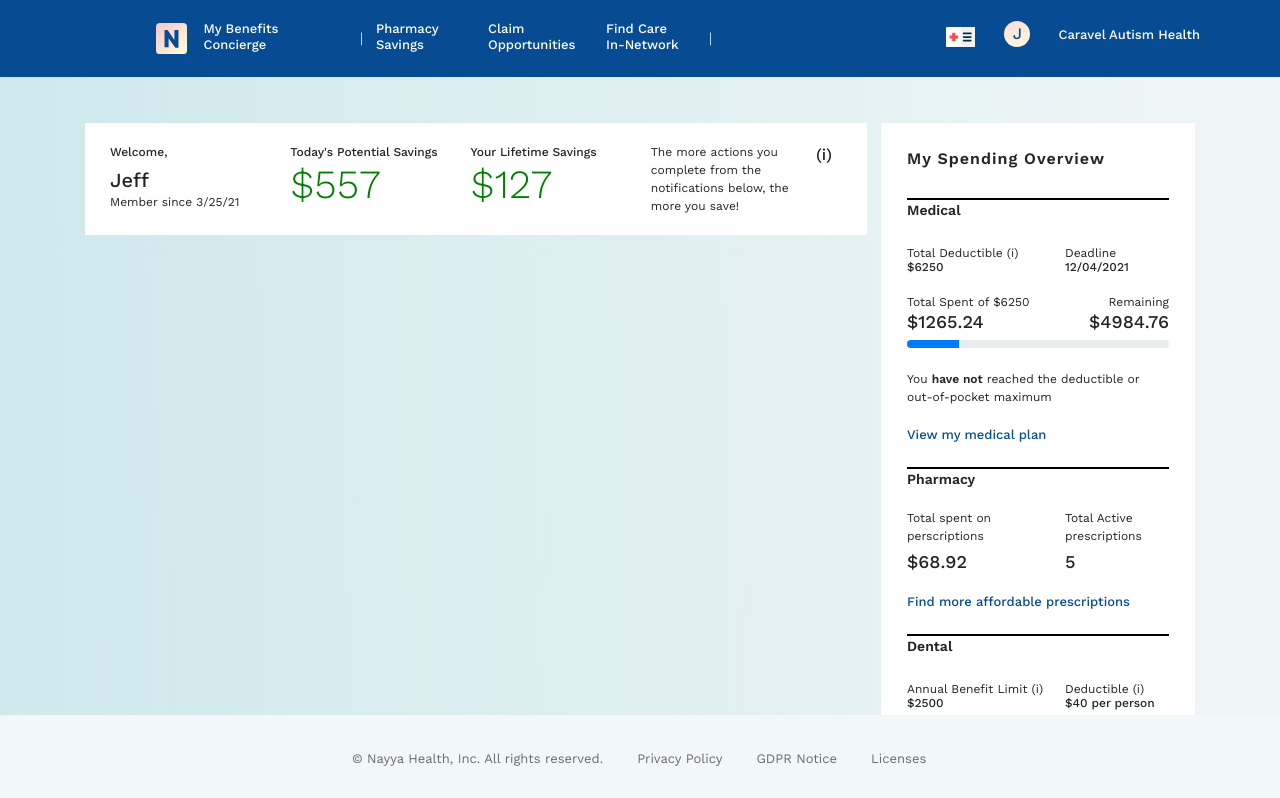
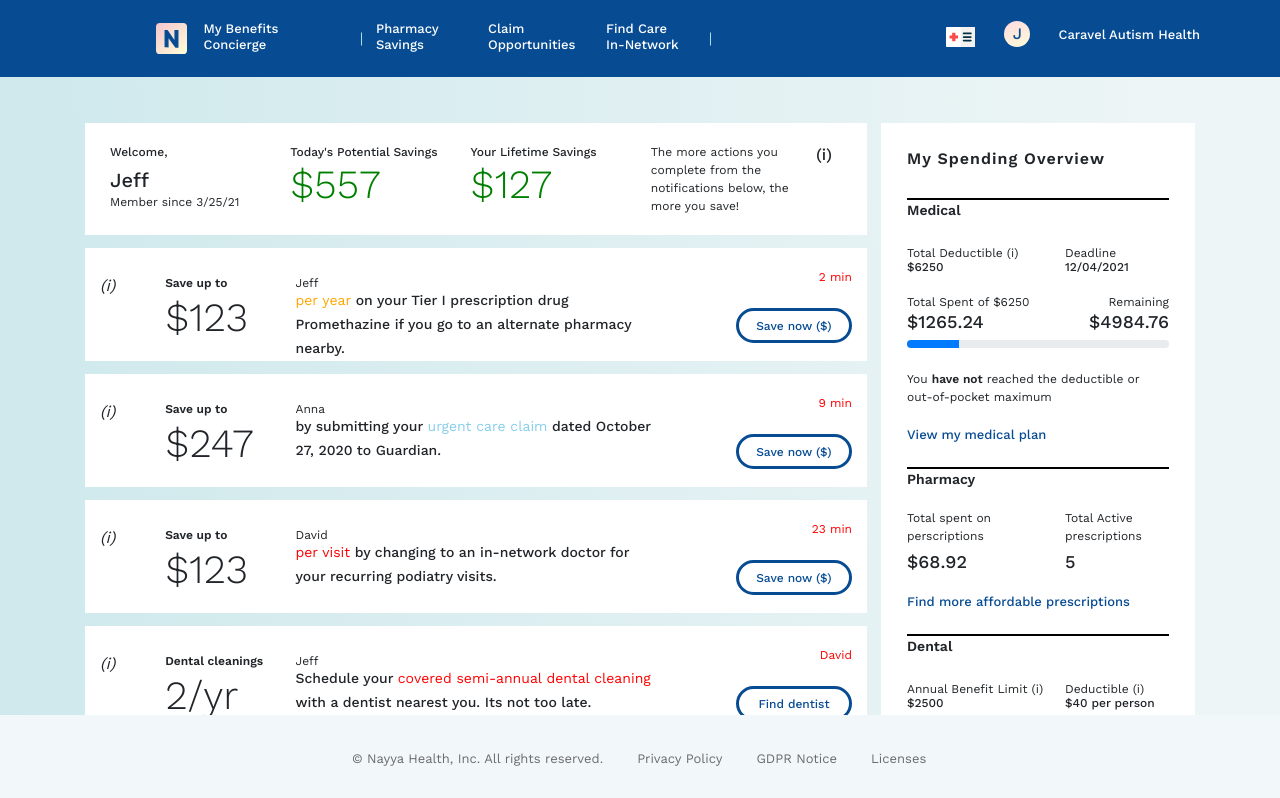
Before and after one commit to alti21/Nayya-Front-End-Engineer-Assessment, a React (Create React App) app in the folder benefits-concierge-dashboard/: page / in a window 1280 px wide. Shown: the top 798 px of the page. Built offline with nearby package versions, Linux system fonts and the light colour scheme.

Commit message:
Finished tiles

```diff
--- a/benefits-concierge-dashboard/src/App.scss
+++ b/benefits-concierge-dashboard/src/App.scss
@@ -257,6 +257,87 @@
   margin-right: 25px;
 }
 
+.tile-row {
+  height: 113px;
+  background-color: #fff;
+  margin-top: 13px;
+  font-family: 'Work Sans', sans-serif;
+}
+
+.tile-icon {
+  margin-top: 26px;
+  height: 14px;
+}
+
+.tile-heading {
+  margin-top: 26px;
+  height: 14px;
+  font-size: 12px;
+  font-weight: 600;
+}
+
+.tile-amount {
+  font-size: 40px;
+  font-weight: 300;
+  height: 39px;
+  margin-top: 7px;
+}
+
+.tile-firstName {
+  margin-top: 26px;
+  height: 14px;
+  font-size: 12px;
+}
+
+.orange {
+  color: orange;
+  font-weight: 400;
+}
+
+.blue {
+  color: skyblue;
+  font-weight: 400;
+}
+
+.red {
+  color: red;
+  font-weight: 400;
+}
+
+.tile-info {
+  margin-top: 7px;
+  font-size: 14px;
+  font-weight: 500;
+}
+
+.time {
+  color: red;
+  float: right;
+  margin-top: 20px;
+  font-size: 12px;
+}
+
+.tile-action {
+  float: right;
+  margin-top: 22px;
+  color: #074C93;
+  border: 3px solid #074C93;
+  border-radius: 50px;
+  height: 35px;
+  width: 116px;
+  font-size: 12px;
+  clear: both;
+  background-color: #fff;
+  font-weight: 500;
+
+  &:hover {
+    color: #fff;
+    background-color: #074C93;
+  }
+
+}
+
+
 
 /*Footer*/
 
--- a/benefits-concierge-dashboard/src/Body/SpendingTiles.js
+++ b/benefits-concierge-dashboard/src/Body/SpendingTiles.js
@@ -11,11 +11,46 @@ const SpendingTiles = () => (
             savingsAmount={557}
             lifetimeSavings={127}
         />
-        <Tile />
-        <Tile />
-        <Tile />
-        <Tile />
-        <Tile />
+        <Tile
+            amountHeading='Save up to'
+            amount={`$${123}`}
+            firstName='Jeff'
+            info={[<span className='orange'>per year</span>, ' on your Tier I prescription drug Promethazine if you go to an alternate pharmacy nearby.']}
+            time={`${2} min`}
+            action='Save now ($)'
+        />
+        <Tile
+            amountHeading='Save up to'
+            amount={`$${247}`}
+            firstName='Anna'
+            info={['by submitting your ',<span className='blue'>urgent care claim</span>, ' dated October 27, 2020 to Guardian.']}
+            time={`${9} min`}
+            action='Save now ($)'
+        />
+        <Tile
+            amountHeading='Save up to'
+            amount={`$${123}`}
+            firstName='David'
+            info={[<span className='red'>per visit</span>, ' by changing to an in-network doctor for your recurring podiatry visits.']}
+            time={`${23} min`}
+            action='Save now ($)'
+        />
+        <Tile
+            amountHeading='Dental cleanings'
+            amount={`${2}/yr`}
+            firstName='Jeff'
+            info={['Schedule your ',<span className='red'>covered semi-annual dental cleaning</span>, ' with a dentist nearest you. Its not too late.']}
+            time='David'
+            action='Find dentist'
+        />
+        <Tile
+            amountHeading='Save up to'
+            amount={`$${23}`}
+            firstName='Jeff'
+            info={[<span className='orange'>per fill</span>, ' on your Tier I prescription drug Foradil if you go to an alternate pharmacy nearby.']}
+            time={`${3} days`}
+            action='Save now ($)'
+        />
     </div>
 )
 
--- a/benefits-concierge-dashboard/src/Body/Tile.js
+++ b/benefits-concierge-dashboard/src/Body/Tile.js
@@ -1,7 +1,26 @@
 import React from 'react';
+import { Container, Row, Col } from 'react-bootstrap';
 
-const Tile = () => (
-    <div></div>
+const Tile = ({amountHeading, amount, firstName, info, time, action}) => (
+    <Container>
+        <Row className='tile-row'>
+            <Col className='tile-icon' lg={1}>
+                <i>(i)</i>
+            </Col>
+            <Col lg={2}>
+                <div className='tile-heading'>{amountHeading}</div>
+                <span className='tile-amount'>{amount}</span>
+            </Col>
+            <Col lg={6}>
+                <div className='tile-firstName'>{firstName}</div>
+                <span className='tile-info'>{info}</span>
+            </Col>
+            <Col>
+                <div className='time'>{time}</div>
+                <button className='tile-action'>{action}</button>
+            </Col>
+        </Row>
+    </Container>
 )
 
 export default Tile;
```
